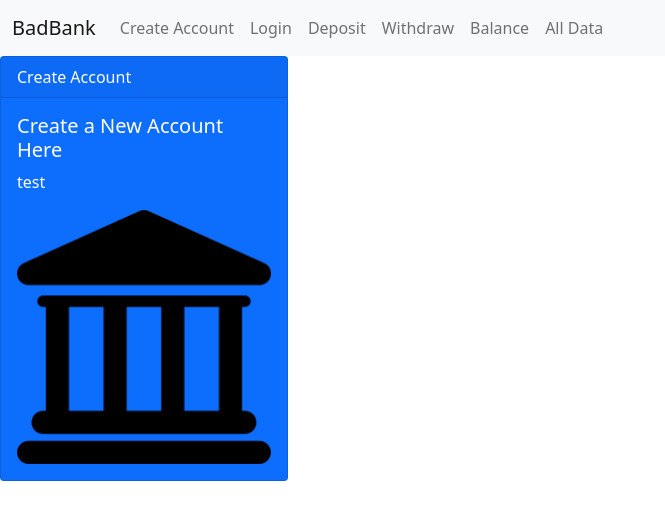
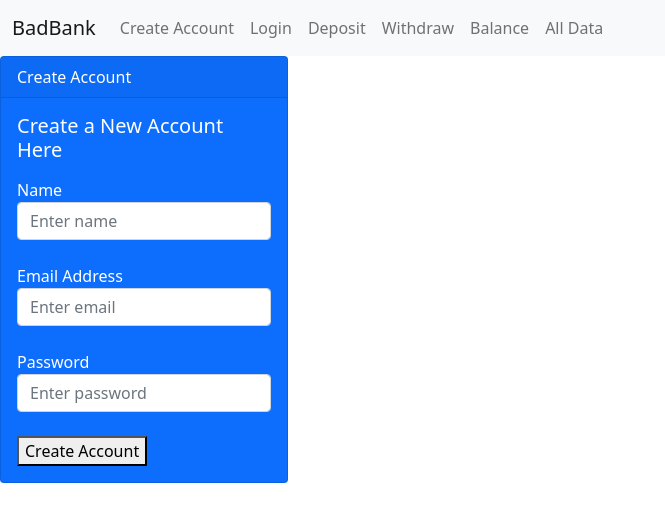
Before and after one commit to tracybreen/Banking-App, a React (Create React App) app: page /createaccount in a window 1280 px wide. Shown: the top 522 px of the page, without its empty margins (0-665 px from the left). Built offline with nearby package versions, Linux system fonts and the light colour scheme.

Commit message:
context is now reaching all components

```diff
--- a/src/App.css
+++ b/src/App.css
@@ -1,4 +1,9 @@
 .App {
+  /* display: flex;
+  align-items: center;
+  justify-content: center;
+  width: 100%;
+  height: 100%;  */
   text-align: center;
 }
 
--- a/src/Components/AllData.js
+++ b/src/Components/AllData.js
@@ -1,8 +1,10 @@
 import React from "react"
-import Card from "./Context";
+import { Card } from "./Card"
+import { UserContext } from "./Context"
 
 function AllData() {
-  // const ctx = React.useContext(UserContext);
+  const ctx = React.useContext(UserContext);
+  console.log(ctx)
 
   return (
     <Card
@@ -12,7 +14,7 @@ function AllData() {
       title="Account Data:"
       text="test"
       // text={JSON.stringify(ctx)}
-      body={(<img src="../bank.png" className="img-fluid" alt="Responsive Image"/>)}
+      body={(<img src="../bank.png" className="img-fluid" alt="Responsive"/>)}
     />
   );
 }
--- a/src/Components/Balance.js
+++ b/src/Components/Balance.js
@@ -1,7 +1,12 @@
 import React from "react"
-import Card from "./Context";
+import { Card } from "./Card";
+import { UserContext } from "./Context"
+
 
 function Balance(){
+  const ctx = React.useContext(UserContext);
+  console.log(ctx);
+
   return (
     <Card
       bgcolor="primary"
@@ -9,7 +14,7 @@ function Balance(){
       header="Balance"
       title="Your current balance is:"
       text="$100.00"
-      body={(<img src="../bank.png" className="img-fluid" alt="Responsive Image"/>)}
+      body={(<img src="../bank.png" className="img-fluid" alt="Responsive"/>)}
      />
   );
 }
--- /dev/null
+++ b/src/Components/Card.js
@@ -0,0 +1,26 @@
+import React from "react"
+
+function Card(props) {
+  function classes(){
+    // checks for the style properties - if they don't exist, the default values will be used
+    const bg = props.bgcolor ? ' bg-' + props.bgcolor : ' ';
+    const txt = props.txtcolor ? ' text-' + props.txtcolor : ' text-white';
+    return 'card mb-3 ' + bg + txt;
+  }
+  return (
+    <div className={classes()} style={{maxWidth: "18rem"}}>
+    {/* we will write the classes component shortly*/}
+        <div className="card-header">{props.header}</div>
+        {/* takes property of header  -- the component that is using this card will pass in that property */}
+        <div className="card-body">
+          {props.title && (<h5 className="card-title">{props.title}</h5>)}
+          {/*above -- if props.title exists, then the <h5> that uses that value for its innerHTML will be created, but otherwise nothing at all will be created. this is what the && is doing here -- it checks if props.title exists */}
+          {props.text && (<p className="card-text">{props.text}</p>)}
+          {props.body}
+          {props.status && (<div id="createStatus">{props.status}</div>)}
+        </div>
+    </div>
+  );
+}
+
+export { Card }
--- a/src/Components/Context.js
+++ b/src/Components/Context.js
@@ -5,29 +5,6 @@ import React from "react"
 // const Link        = ReactRouterDOM.Link;
 // const HashRouter  = ReactRouterDOM.HashRouter;
 
-// const UserContext = React.createContext(null);
+const UserContext = React.createContext();
 
-function Card(props) {
-  function classes(){
-    // checks for the style properties - if they don't exist, the default values will be used
-    const bg = props.bgcolor ? ' bg-' + props.bgcolor : ' ';
-    const txt = props.txtcolor ? ' text-' + props.txtcolor : ' text-white';
-    return 'card mb-3 ' + bg + txt;
-  }
-  return (
-    <div className={classes()} style={{maxWidth: "18rem"}}>
-    {/* we will write the classes component shortly*/}
-        <div className="card-header">{props.header}</div>
-        {/* takes property of header  -- the component that is using this card will pass in that property */}
-        <div className="card-body">
-          {props.title && (<h5 className="card-title">{props.title}</h5>)}
-          {/*above -- if props.title exists, then the <h5> that uses that value for its innerHTML will be created, but otherwise nothing at all will be created. this is what the && is doing here -- it checks if props.title exists */}
-          {props.text && (<p className="card-text">{props.text}</p>)}
-          {props.body}
-          {props.status && (<div id="createStatus">{props.status}</div>)}
-        </div>
-    </div>
-  );
-}
-
-export default Card
+export { UserContext }
--- a/src/Components/CreateAccount.js
+++ b/src/Components/CreateAccount.js
@@ -1,80 +1,83 @@
 import React from "react"
-import Card from "./Context";
+import { Card } from "./Card"
+import { UserContext } from "./Context"
 
 function CreateAccount() {
-  // const [show, setShow]         = React.useState(true);
-  // const [status, setStatus]     = React.useState('');
-  // const [name, setName]         = React.useState('');
-  // const [email, setEmail]       = React.useState('');
-  // const [password, setPassword] = React.useState('');
-  // const ctx = React.useContext(UserContext);
+  const [show, setShow]         = React.useState(true);
+  const [status, setStatus]     = React.useState('');
+  const [name, setName]         = React.useState('');
+  const [email, setEmail]       = React.useState('');
+  const [password, setPassword] = React.useState('');
+  const ctx = React.useContext(UserContext);
+  console.log(JSON.stringify(ctx))
 
-  // function validate(field, label) {
-  //   if (!field) {
-  //     setStatus('Error: ' + label);
-  //     setTimeout(() => setStatus(''), 3000);
-  //     // this delay is just for the purpose of illustrating a typical interaction with something like this bc it won't be instant
-  //     return false;
-  //   }
-  //   return true;
-  // }
+  function validate(field, label) {
+    if (!field) {
+      // setStatus('Error: ' + label);
+      setStatus(`Please provide valid ${label}`)
+      setTimeout(() => setStatus(''), 3000);
+      // this delay is just for the purpose of illustrating a typical interaction with something like this bc it won't be instant
+      return false;
+    }
+    return true;
+  }
 
-  // function handleCreate() {
-  //   console.log(name, email, password);
-  //   if (!validate(name, 'name')) return;
-  //   if (!validate(email, 'email')) return;
-  //   if (!validate(password, 'password')) return;
-  //   ctx.users.push({name, email, password, balance:100});
-  //   setShow(false);
-  // }
+  function handleCreate() {
+    console.log(name, email, password);
+    if (!validate(name, 'name')) return;
+    if (!validate(email, 'email')) return;
+    if (!validate(password, 'password')) return;
+    ctx.users.push({name, email, password, balance:100});
+    setShow(false);
+  }
 
-  // function clearForm() {
-  //   setName('');
-  //   setEmail('');
-  //   setPassword('');
-  //   setShow(true);
-  // }
+  function clearForm() {
+    setName('');
+    setEmail('');
+    setPassword('');
+    setShow(true);
+  }
+
+//   return (
+//     <Card
+//       bgcolor="primary"
+//       txtcolor="white"
+//       header="Create Account"
+//       title="Create a New Account Here"
+//       text=" test "
+//       // below for the body we are using a ternary expression -- depending on the value of show (which is initialized above to true), we will show one form or the other
+//       body={(<img src="../bank.png" className="img-fluid" alt="Responsive"/>)}
+//      />
+//   )
+// }
 
   return (
     <Card
       bgcolor="primary"
       txtcolor="white"
       header="Create Account"
+      status={status} // something we will pass based on the actions that are taken
       title="Create a New Account Here"
-      text=" test "
+      text=" "
       // below for the body we are using a ternary expression -- depending on the value of show (which is initialized above to true), we will show one form or the other
-      body={(<img src="../bank.png" className="img-fluid" alt="Responsive Image"/>)}
+      body={show ? (
+        <>
+        Name<br/>
+        <input type="input" className="form-control" id="name" placeholder="Enter name" value={name} onChange={e=> setName(e.currentTarget.value)}/><br/>
+        Email Address<br/>
+        <input type="input" className="form-control" id="email" placeholder="Enter email" value={email} onChange={e=> setEmail(e.currentTarget.value)}/><br/>
+        Password<br/>
+        <input type="password" className="form-control" id="password" placeholder="Enter password" value={password} onChange={e=> setPassword(e.currentTarget.value)}/><br/>
+        <button type="submit" className="btn-btn-light" onClick={handleCreate}>Create Account</button>
+        </>
+      ):(
+        <>
+        <h5>Success</h5>
+        <button type="submit" className="btn btn-light" onClick={clearForm}>Add another account</button>
+        </>
+      )}
      />
   )
 }
 
-//   return (
-//     <Card
-//       bgcolor="primary"
-//       txtcolor="white"
-//       header="Create Account"
-//       status={status} // something we will pass based on the actions that are taken
-//       title="Create a New Account Here"
-//       text=" "
-//       // below for the body we are using a ternary expression -- depending on the value of show (which is initialized above to true), we will show one form or the other
-//       body={show ? (
-//         <>
-//         Name<br/>
-//         <input type="input" className="form-control" id="name" placeholder="Enter name" value={name} onChange={e=> setName(e.currentTarget.value)}/><br/>
-//         Email Address<br/>
-//         <input type="input" className="form-control" id="email" placeholder="Enter email" value={email} onChange={e=> setEmail(e.currentTarget.value)}/><br/>
-//         Password<br/>
-//         <input type="password" className="form-control" id="password" placeholder="Enter password" value={password} onChange={e=> setPassword(e.currentTarget.value)}/><br/>
-//         <button type="submit" className="btn-btn-light" onClick={handleCreate}>Create Account</button>
-//         </>
-//       ):(
-//         <>
-//         <h5>Success</h5>
-//         <button type="submit" className="btn btn-light" onClick={clearForm}>Add another account</button>
-//         </>
-//       )}
-//      />
-//   )
-// }
-
 export default CreateAccount;
--- a/src/Components/Deposit.js
+++ b/src/Components/Deposit.js
@@ -1,7 +1,10 @@
 import React from "react"
-import Card from "./Context";
+import { Card } from "./Card"
+import { UserContext } from "./Context"
 
 function Deposit(){
+  const ctx = React.useContext(UserContext);
+console.log(ctx);
   return (
     <Card
       bgcolor="primary"
@@ -9,7 +12,7 @@ function Deposit(){
       header="Deposit"
       title="Enter deposit amount:"
       text="$0.00"
-      body={(<img src="../bank.png" className="img-fluid" alt="Responsive Image"/>)}
+      body={(<img src="../bank.png" className="img-fluid" alt="Responsive"/>)}
      />
   );
 }
--- a/src/Components/Home.js
+++ b/src/Components/Home.js
@@ -1,7 +1,10 @@
 import React from "react"
-import Card from "./Context";
+import { Card } from "./Card";
+import { UserContext } from "./Context"
 
 function Home() {
+  const ctx = React.useContext(UserContext);
+  console.log(ctx);
   return (
     <Card
       bgcolor="primary"
@@ -9,7 +12,7 @@ function Home() {
       header="BadBank Landing Page"
       title="Welcome to the Bank"
       text="Banky bank bank stuff."
-      body={(<img src="../bank.png" className="img-fluid" alt="Responsive Image"/>)}
+      body={(<img src="../bank.png" className="img-fluid" alt="Responsive"/>)}
      />
   );
 }
--- a/src/Components/Login.js
+++ b/src/Components/Login.js
@@ -1,7 +1,11 @@
 import React from "react"
-import Card from "./Context";
+import { Card } from "./Card";
+import { UserContext } from "./Context"
 
 function Login() {
+  const ctx = React.useContext(UserContext);
+  console.log(ctx);
+
   return (
     <Card
       bgcolor="primary"
@@ -9,7 +13,7 @@ function Login() {
       header="Login"
       title="Your Account Login:"
       text="ID: _______ Password: _______"
-      body={(<img src="../bank.png" className="img-fluid" alt="Responsive Image"/>)}
+      body={(<img src="../bank.png" className="img-fluid" alt="Responsive"/>)}
      />
   );
 }
--- a/src/Components/Withdraw.js
+++ b/src/Components/Withdraw.js
@@ -1,7 +1,10 @@
 import React from "react"
-import Card from "./Context";
+import { Card } from "./Card";
+import { UserContext } from "./Context"
 
 function Withdraw(){
+  const ctx = React.useContext(UserContext);
+  console.log(ctx);
   return (
     <Card
       bgcolor="primary"
@@ -9,7 +12,7 @@ function Withdraw(){
       header="Withdraw"
       title="Enter Withdrawal Amount:"
       text="$0.00"
-      body={(<img src="../bank.png" className="img-fluid" alt="Responsive Image"/>)}
+      body={(<img src="../bank.png" className="img-fluid" alt="Responsive"/>)}
      />
   );
 }
```
Also changed, not shown: src/App.js (+6 -6 lines), src/index.js (+8 -4 lines).
